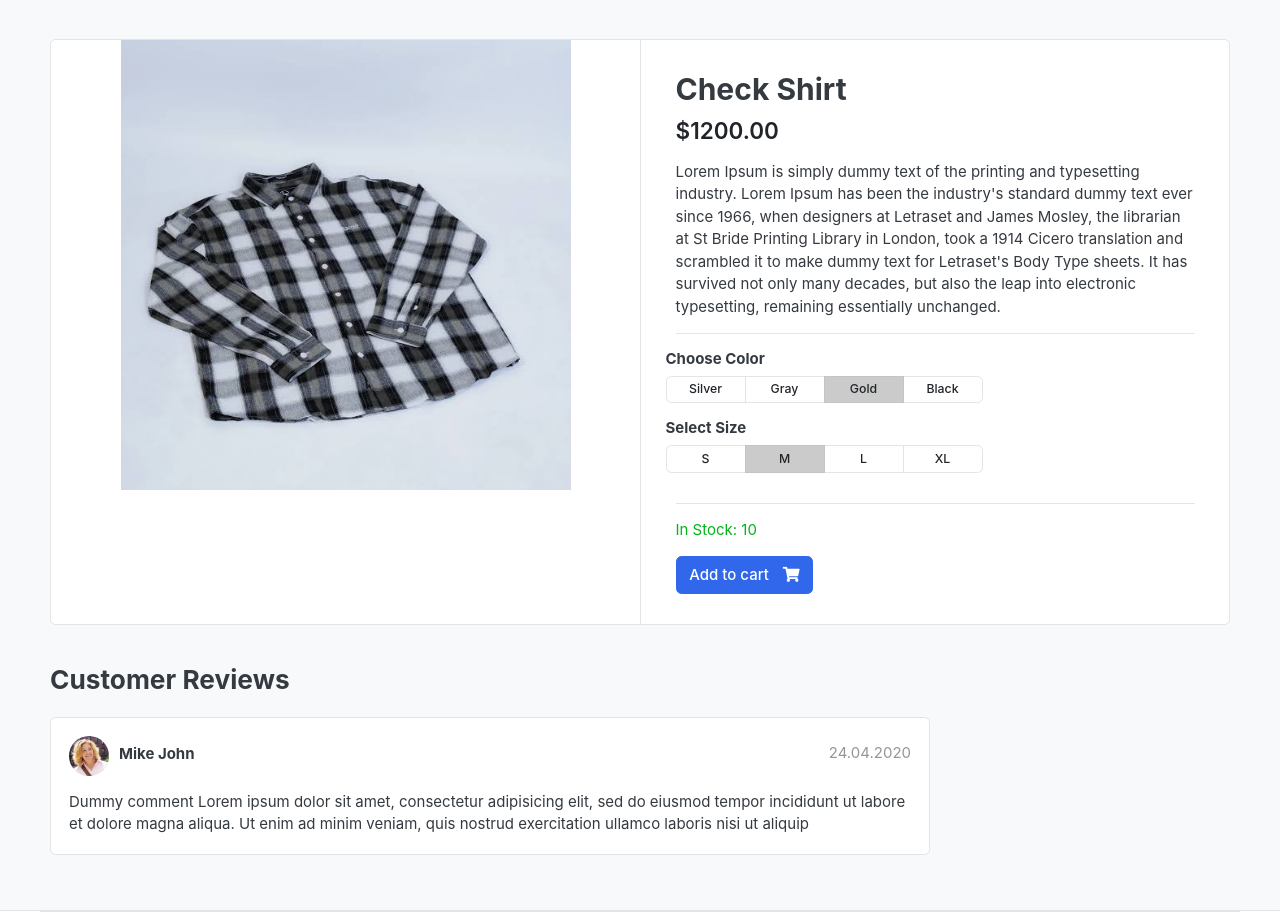
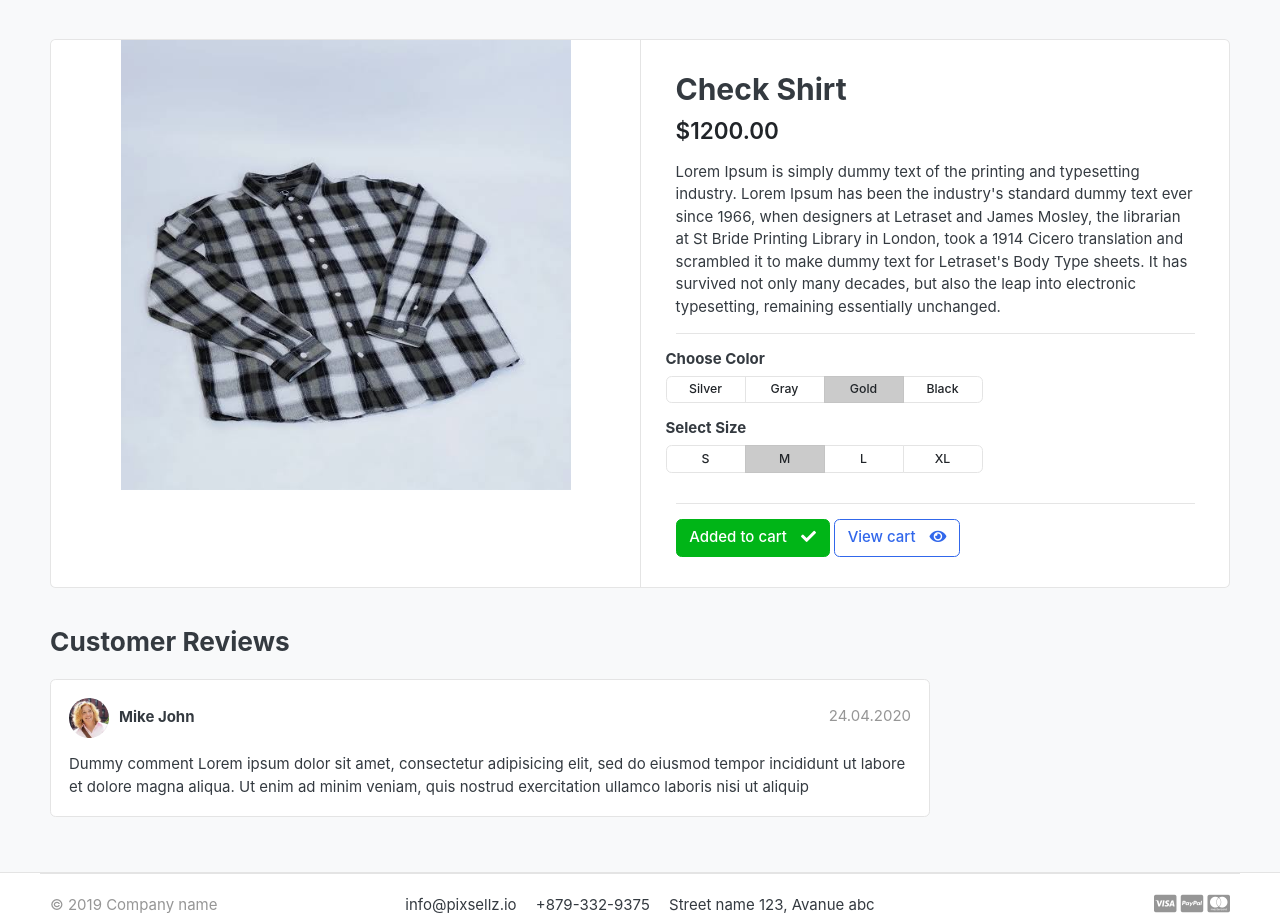
Before and after one commit to hemraj2613/E-shop, a Django app: template templates/store/product_detail.html in a window 1280 px wide. Shown: the part 119-1032 px from the top of the page. Run offline with Django 5.2, Linux system fonts and the light colour scheme; the template is opened without the code that fills it: values that come from a table or form of the project are taken from there, others are empty; data comes from the database, SQL or seed files in the repository; both versions use the stored data as it was after the commit; some libraries are stand-ins or nearby versions; some web fonts are replaced.

Commit message:
cart functionality added

```diff
--- a/templates/store/product_detail.html
+++ b/templates/store/product_detail.html
@@ -80,11 +80,24 @@
             {% if single_product.stock <= 0  %}
               <p class="text-danger">This product is out of stock.</p>
             {% else %}
+            {% if in_cart %}
+            <a href="#" class="btn btn-success">
+              <span class="text">Added to cart</span>
+              <i class="fas fa-check"></i>
+            </a>
+            <a href="{% url "cart" %}" class="btn btn-outline-primary">
+              <span class="text">View cart</span>
+              <i class="fas fa-eye"></i>
+            </a>
+            {% else %}
+
+
               <p class="text-success">In Stock: {{ single_product.stock }}</p>
             <a href="{% url "add_cart" single_product.id %}" class="btn btn-primary">
               <span class="text">Add to cart</span>
               <i class="fas fa-shopping-cart"></i>
             </a>
+            {% endif %}
             {% endif %}
           </article>
           <!-- product-info-aside .// -->
```
Also changed, not shown: store/views.py (+9 -1 lines), db.sqlite3.
